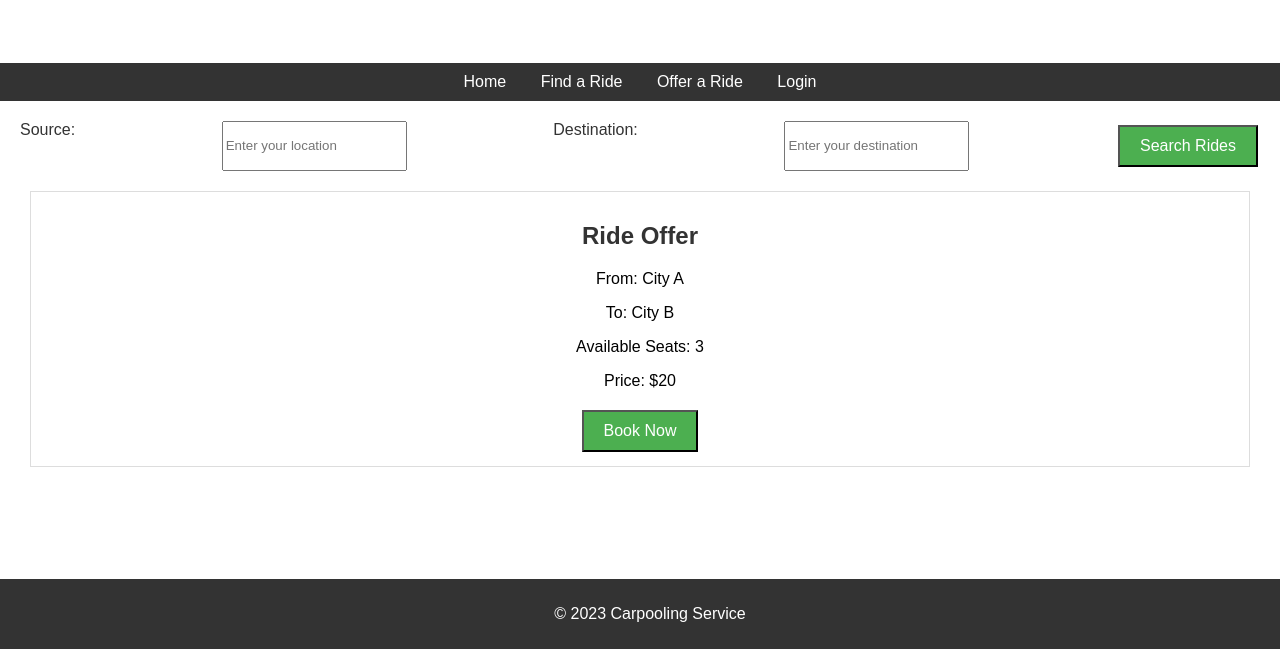
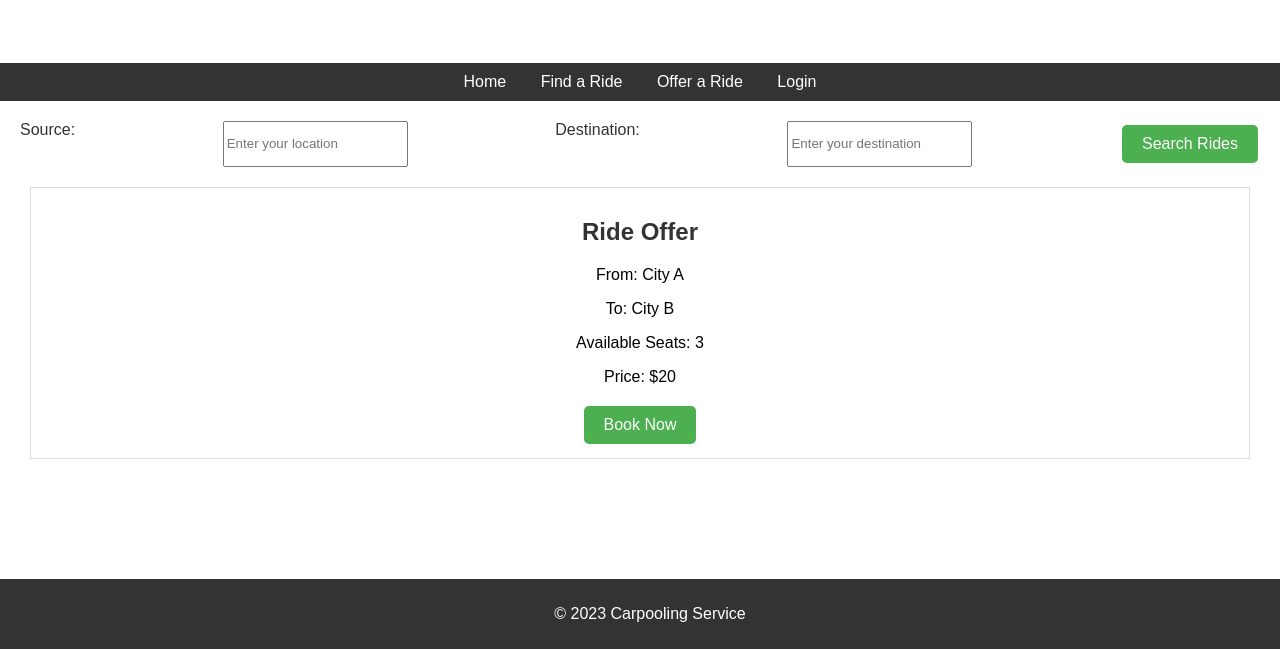
Before and after one commit to vishnu24-cmd/CarPooling.github.io, a plain HTML site: page index.html in a window 1280 px wide. Shown: the part 151-800 px from the top of the page. Drawn offline with Linux system fonts and the light colour scheme.

Commit message:
Update index.html

```diff
--- a/index.html
+++ b/index.html
@@ -50,7 +50,7 @@
 
         .button {
             background-color: #4CAF50;
-            color: white;
+            color: #fff; /* Set button text color to white */
             padding: 10px 20px;
             text-align: center;
             text-decoration: none;
@@ -58,8 +58,9 @@
             font-size: 16px;
             margin: 4px 2px;
             cursor: pointer;
+            border: none;
+            border-radius: 5px;
         }
-
 
         form {
             display: flex;
```
